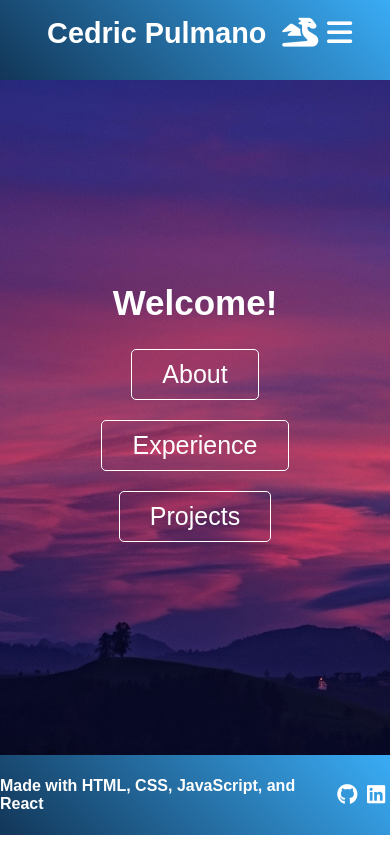
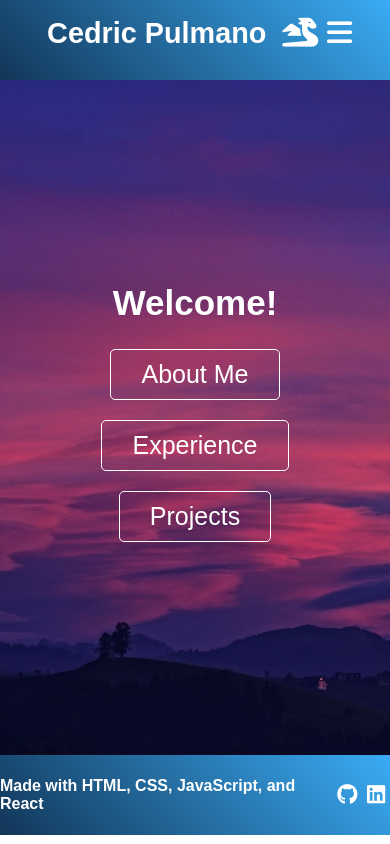
Before and after one commit to CedricPulmano/pulmano-cedric-website, a React (Create React App) app: page / in a window 390 px wide. Built offline with nearby package versions, Linux system fonts and the light colour scheme; a web font is replaced by a local one.

Commit message:
Fixed mobile responsiveness for navbar animation

```diff
--- a/src/components/ButtonItems.js
+++ b/src/components/ButtonItems.js
@@ -1,7 +1,7 @@
 export const ButtonItems = [
   {
     link: "/about",
-    text: "About",
+    text: "About Me",
   },
   {
     link: "/experience",
--- a/src/components/Navbar.css
+++ b/src/components/Navbar.css
@@ -66,14 +66,6 @@
     transform-origin: bottom left;
 }
 
-/* Old Hover Animation
-.nav-links:hover {
-    background-color: #123658;
-    border-radius: 5px;
-    transition: all 0.5s ease-out;
-}
-*/
-
 .fa-bars, .fa-times {
     color: #fff;
 }
@@ -105,6 +97,11 @@
         z-index: 1;
     }
 
+    .nav-links:hover {
+        color: #fff;
+    }
+
+
     .nav-links {
         text-align: center;
         padding: 2rem;
@@ -117,7 +114,7 @@
         border-radius: 0px;
     }
 
-    .nav-links:hover::after {
+    .nav-links::after {
         opacity: 0;
     }
 
```
